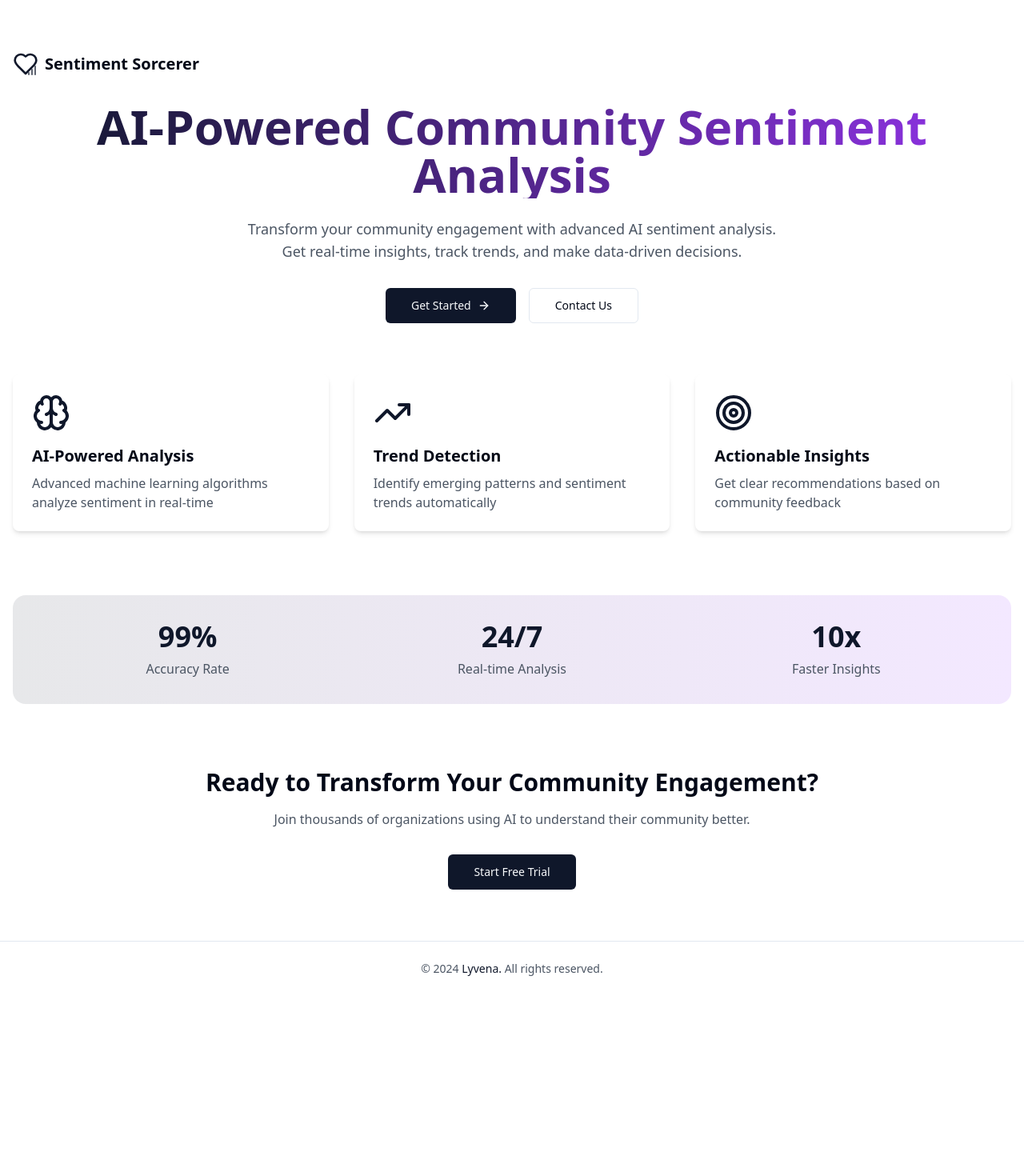
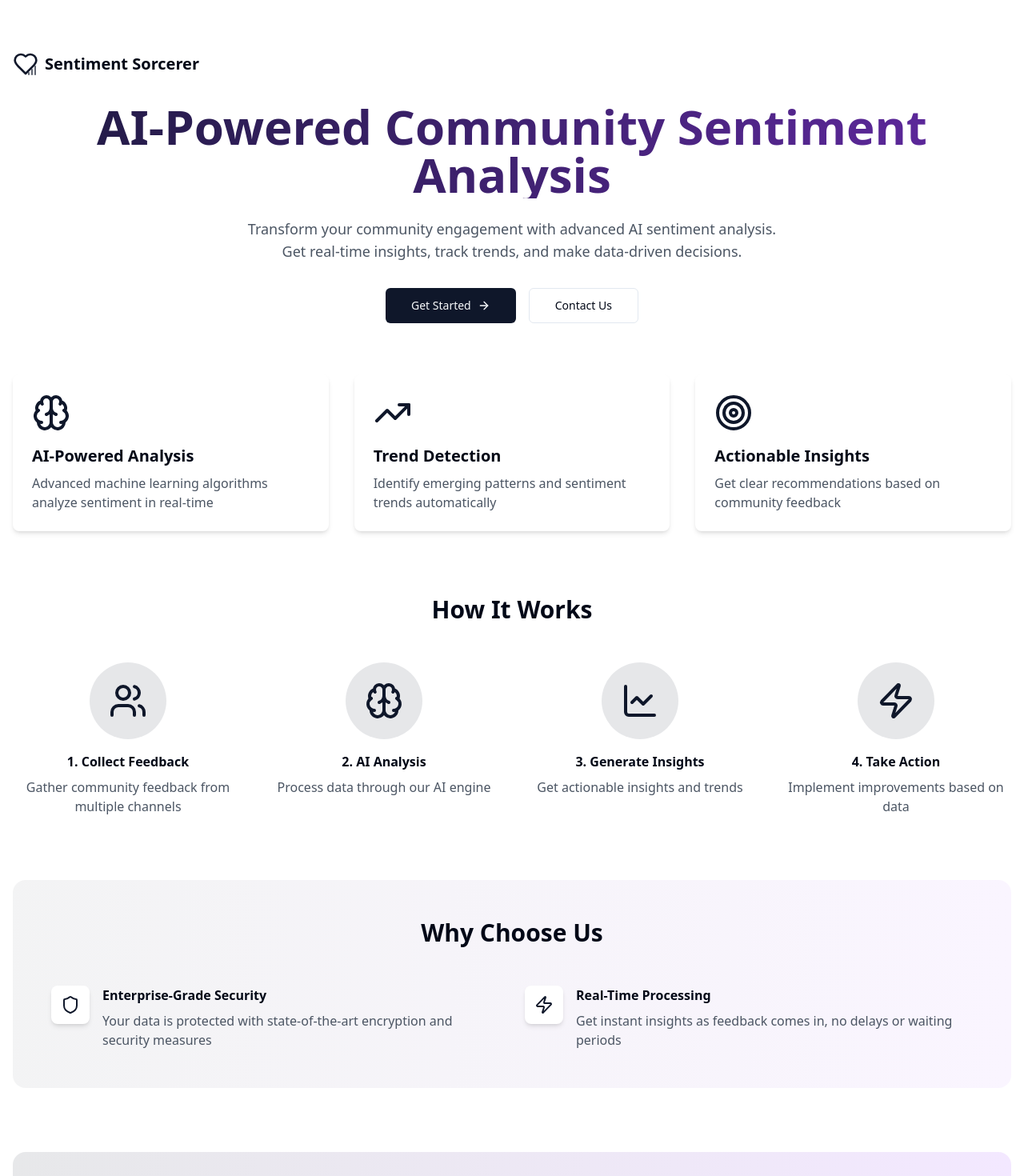
Before and after one commit to Lyvena/sentiment-graph, a React (Vite) app: page / in a window 1280 px wide. Shown: the top 1470 px of the page at 80% size. Before the commit the page ends 1245 px from the top, so only its background shows below. Built offline with nearby package versions, Linux system fonts and the light colour scheme.

Commit message:
Enhance landing page content
Added additional information about the web app, including graphics and animations, to improve user engagement on the landing page.
[skip gpt_engineer]

```diff
--- a/src/index.css
+++ b/src/index.css
@@ -75,3 +75,37 @@
     @apply bg-background text-foreground;
   }
 }
+
+@layer utilities {
+  .animate-gradient {
+    background-size: 200% 200%;
+    animation: gradient 8s ease infinite;
+  }
+
+  .animate-fade-in {
+    animation: fadeIn 1s ease-out;
+  }
+
+  @keyframes gradient {
+    0% {
+      background-position: 0% 50%;
+    }
+    50% {
+      background-position: 100% 50%;
+    }
+    100% {
+      background-position: 0% 50%;
+    }
+  }
+
+  @keyframes fadeIn {
+    from {
+      opacity: 0;
+      transform: translateY(20px);
+    }
+    to {
+      opacity: 1;
+      transform: translateY(0);
+    }
+  }
+}
--- a/src/pages/Landing.tsx
+++ b/src/pages/Landing.tsx
@@ -5,13 +5,13 @@ import Logo from '../components/Logo';
 import Footer from '../components/Footer';
 import {
   ArrowRight,
-  Heart,
-  BarChart2,
-  MessageSquare,
   Brain,
-  Sparkles,
   Target,
-  TrendingUp
+  TrendingUp,
+  Users,
+  Zap,
+  Shield,
+  LineChart
 } from 'lucide-react';
 
 const Landing = () => {
@@ -22,9 +22,9 @@ const Landing = () => {
       <main className="flex-grow">
         <div className="container mx-auto px-4 py-16">
           {/* Hero Section */}
-          <div className="text-center mb-16">
+          <div className="text-center mb-16 animate-fade-in">
             <Logo />
-            <h1 className="mt-8 text-4xl font-bold text-gray-900 sm:text-6xl bg-clip-text text-transparent bg-gradient-to-r from-primary to-purple-600">
+            <h1 className="mt-8 text-4xl font-bold text-gray-900 sm:text-6xl bg-clip-text text-transparent bg-gradient-to-r from-primary to-purple-600 animate-gradient">
               AI-Powered Community Sentiment Analysis
             </h1>
             <p className="mt-6 text-lg text-gray-600 max-w-2xl mx-auto">
@@ -58,6 +58,66 @@ const Landing = () => {
               <Target className="h-12 w-12 text-primary mb-4" />
               <h3 className="text-xl font-semibold mb-2">Actionable Insights</h3>
               <p className="text-gray-600">Get clear recommendations based on community feedback</p>
+            </div>
+          </div>
+
+          {/* How It Works Section */}
+          <div className="mt-20">
+            <h2 className="text-3xl font-bold text-center mb-12">How It Works</h2>
+            <div className="grid md:grid-cols-4 gap-8">
+              <div className="text-center group">
+                <div className="bg-primary/10 rounded-full p-6 mx-auto w-24 h-24 flex items-center justify-center mb-4 transform transition-transform group-hover:scale-110">
+                  <Users className="h-12 w-12 text-primary" />
+                </div>
+                <h3 className="font-semibold mb-2">1. Collect Feedback</h3>
+                <p className="text-gray-600">Gather community feedback from multiple channels</p>
+              </div>
+              <div className="text-center group">
+                <div className="bg-primary/10 rounded-full p-6 mx-auto w-24 h-24 flex items-center justify-center mb-4 transform transition-transform group-hover:scale-110">
+                  <Brain className="h-12 w-12 text-primary" />
+                </div>
+                <h3 className="font-semibold mb-2">2. AI Analysis</h3>
+                <p className="text-gray-600">Process data through our AI engine</p>
+              </div>
+              <div className="text-center group">
+                <div className="bg-primary/10 rounded-full p-6 mx-auto w-24 h-24 flex items-center justify-center mb-4 transform transition-transform group-hover:scale-110">
+                  <LineChart className="h-12 w-12 text-primary" />
+                </div>
+                <h3 className="font-semibold mb-2">3. Generate Insights</h3>
+                <p className="text-gray-600">Get actionable insights and trends</p>
+              </div>
+              <div className="text-center group">
+                <div className="bg-primary/10 rounded-full p-6 mx-auto w-24 h-24 flex items-center justify-center mb-4 transform transition-transform group-hover:scale-110">
+                  <Zap className="h-12 w-12 text-primary" />
+                </div>
+                <h3 className="font-semibold mb-2">4. Take Action</h3>
+                <p className="text-gray-600">Implement improvements based on data</p>
+              </div>
+            </div>
+          </div>
+
+          {/* Benefits Section */}
+          <div className="mt-20 bg-gradient-to-r from-primary/5 to-purple-50 rounded-2xl p-12">
+            <h2 className="text-3xl font-bold text-center mb-12">Why Choose Us</h2>
+            <div className="grid md:grid-cols-2 gap-8">
+              <div className="flex items-start space-x-4 group">
+                <div className="bg-white p-3 rounded-lg shadow-md transform transition-transform group-hover:scale-110">
+                  <Shield className="h-6 w-6 text-primary" />
+                </div>
+                <div>
+                  <h3 className="font-semibold mb-2">Enterprise-Grade Security</h3>
+                  <p className="text-gray-600">Your data is protected with state-of-the-art encryption and security measures</p>
+                </div>
+              </div>
+              <div className="flex items-start space-x-4 group">
+                <div className="bg-white p-3 rounded-lg shadow-md transform transition-transform group-hover:scale-110">
+                  <Zap className="h-6 w-6 text-primary" />
+                </div>
+                <div>
+                  <h3 className="font-semibold mb-2">Real-Time Processing</h3>
+                  <p className="text-gray-600">Get instant insights as feedback comes in, no delays or waiting periods</p>
+                </div>
+              </div>
             </div>
           </div>
 
```
